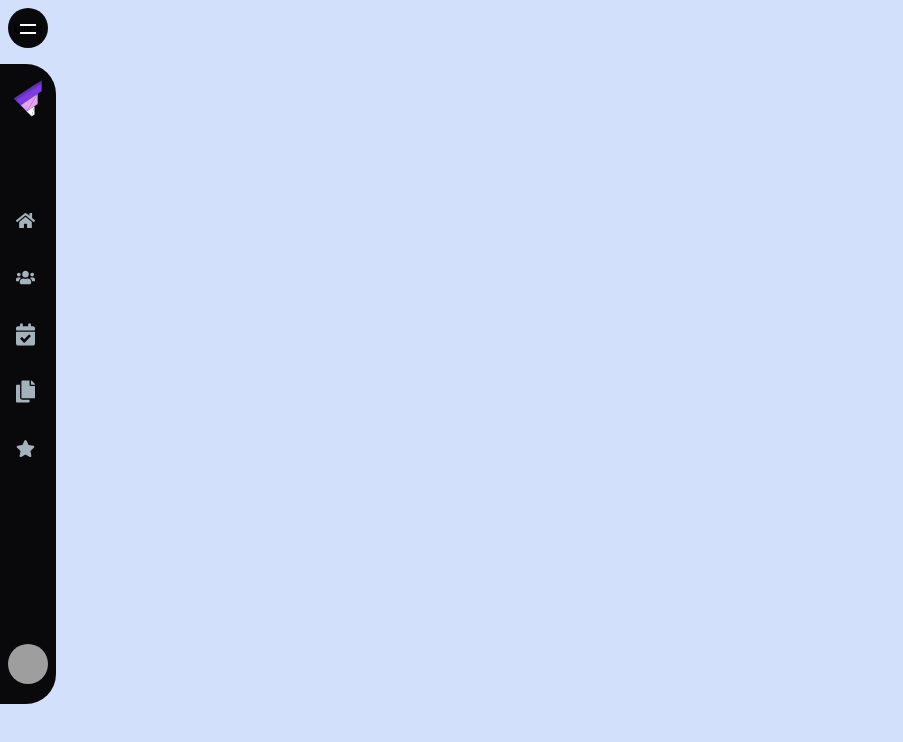
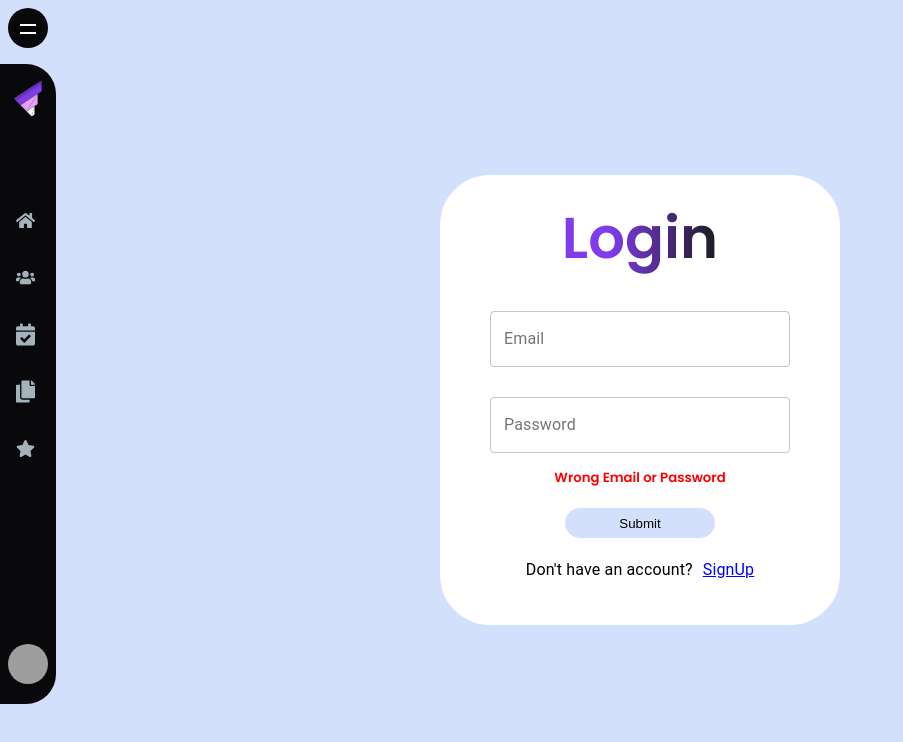
Before and after one commit to Bogdoan776787/Sep6, a React (Create React App) app in the folder movie-web-app/: page /login in a window 1280 px wide. Shown: the top 742 px of the page, without its empty margins (0-903 px from the left). Built offline with nearby package versions, Linux system fonts and the light colour scheme; grey boxes are pictures that could not be loaded.

Commit message:
Login UI Done

```diff
--- a/movie-web-app/package.json
+++ b/movie-web-app/package.json
@@ -16,6 +16,7 @@
     "framer-motion": "^6.3.3",
     "react": "^18.1.0",
     "react-dom": "^18.1.0",
+    "react-hook-form": "^7.30.0",
     "react-router-dom": "^6.3.0",
     "react-scripts": "5.0.1",
     "styled-components": "^5.3.5",
--- a/movie-web-app/src/App.js
+++ b/movie-web-app/src/App.js
@@ -5,6 +5,7 @@ import Team from "./Pages/Team";
 import Calender from "./Pages/Calender";
 import Documents from "./Pages/Documents";
 import Projects from "./Pages/Projects";
+import Login from "./Pages/Authenthicate/Login"
 import styled from "styled-components";
 import { AnimatePresence } from "framer-motion";
 
@@ -34,6 +35,8 @@ function App() {
             <Route path="/calender" element={<Calender/>} />
             <Route path="/documents" element={<Documents/>} />
             <Route path="/projects" element={<Projects/>} />
+            <Route path="/login" element={<Login/>} />
+
           </Routes>
         </AnimatePresence>
       </Pages>
--- /dev/null
+++ b/movie-web-app/src/Components/Controller/FieldInputController.js
@@ -0,0 +1,26 @@
+import { Controller } from "react-hook-form";
+import {CostumizedFieldInputController} from "./FieldInputControllerStyled"
+
+
+
+
+const FieldInputController = (props) => {
+  return     <Controller
+  name={props.name}
+  control={props.control}
+  rules={props.rules}
+  render={({ field }) =>
+    <CostumizedFieldInputController
+        {...field}
+        id={props.id}
+        label={props.label}
+        variant={props.variant}
+        type = {props.type}
+        />
+  }
+/>;
+};
+
+
+
+export default FieldInputController;
--- /dev/null
+++ b/movie-web-app/src/Components/Controller/FieldInputControllerStyled.js
@@ -0,0 +1,8 @@
+import styled from "styled-components";
+import { TextField } from "@material-ui/core";
+
+
+
+export const CostumizedFieldInputController = styled(TextField)`
+    width:300px;
+`
--- /dev/null
+++ b/movie-web-app/src/Components/Forms/LoginForm.js
@@ -0,0 +1,58 @@
+import { Controller, useForm } from "react-hook-form";
+import { Form, LoginText,SubmitButton,LoginRedirectLink, InputWrapper,LoginErrorMessage } from "./LoginFormStyled";
+import FieldInputController from "../Controller/FieldInputController";
+import {Typography} from "@mui/material"
+
+
+const LoginForm = () => {
+  const { handleSubmit, formState: { errors }, control } = useForm(
+    {
+      defaultValues:
+      {
+        email: "",
+        password: ""
+      }
+    }
+  );
+  const onSubmit = data => console.log(data);
+
+  return <Form onSubmit={handleSubmit(onSubmit)}>
+    <LoginText >
+      Login
+    </LoginText>
+    <InputWrapper>
+    <FieldInputController
+      name="email"
+      control={control}
+      rules={{ required: true }}
+      id="outlined-basic"
+      label="Email"
+      variant="outlined"
+      type="input"
+    />
+    </InputWrapper>
+    <FieldInputController
+      name="password"
+      control={control}
+      rules={{ required: true }}
+      id="outlined-password-input"
+      label="Password"
+      variant="outlined"
+      type="password"
+    />
+    <LoginErrorMessage>Wrong Email or Password</LoginErrorMessage>
+
+    <SubmitButton type="submit"/>
+    <Typography>
+      Don't have an account?
+      <LoginRedirectLink to="/register">SignUp</LoginRedirectLink>
+    </Typography>
+
+
+
+  </Form>;
+};
+
+
+
+export default LoginForm;
--- /dev/null
+++ b/movie-web-app/src/Components/Forms/LoginFormStyled.js
@@ -0,0 +1,49 @@
+import styled from "styled-components";
+import { NavLink } from "react-router-dom";
+
+export const Form = styled.form`
+    width:400px;
+    height:450px;
+    display:flex;
+    flex-direction:column;
+    align-items:center;
+    background-color:white;
+    border-radius:50px;
+    padding-top:20px;
+`
+
+export const LoginText = styled.h1 `
+width:fit-content;
+margin:0 0 30px 0;
+padding:0;
+`
+
+export const LoginRedirectLink = styled(NavLink)`
+    font-size:16px;
+    color:blue;
+    margin-left:10px;
+`
+
+export const SubmitButton = styled.input`
+    width:150px;
+    height:30px;
+    margin-top:20px;
+    margin-bottom:20px;
+    border-radius:15px;
+    background-color:var(--background);
+    border:none;
+    &:hover{
+        background-color:white;
+        border:3px solid var(--background)
+    }
+    `
+
+export const InputWrapper = styled.div`
+margin-bottom:30px
+`
+
+export const LoginErrorMessage = styled.h5`
+  color:red;
+  text-align:left;
+  margin-top:15px;
+`
--- /dev/null
+++ b/movie-web-app/src/Pages/Authenthicate/Login.js
@@ -0,0 +1,13 @@
+import {AuthenthicateBackground} from "./Style"
+import LoginForm from "../../Components/Forms/LoginForm";
+
+
+const Login = () => {
+  return <AuthenthicateBackground>
+      <LoginForm></LoginForm>
+  </AuthenthicateBackground>;
+};
+
+
+
+export default Login;
--- /dev/null
+++ b/movie-web-app/src/Pages/Authenthicate/Style.js
@@ -0,0 +1,10 @@
+import styled from "styled-components";
+import {} from "@mui/material"
+
+export const AuthenthicateBackground = styled.div`
+    width:100%;
+    height:100%;
+    display:flex;
+    justify-content:center;
+    align-items:center;
+`
```
Also changed, not shown: 1 other file (tests, documents, lock files or other folders).
